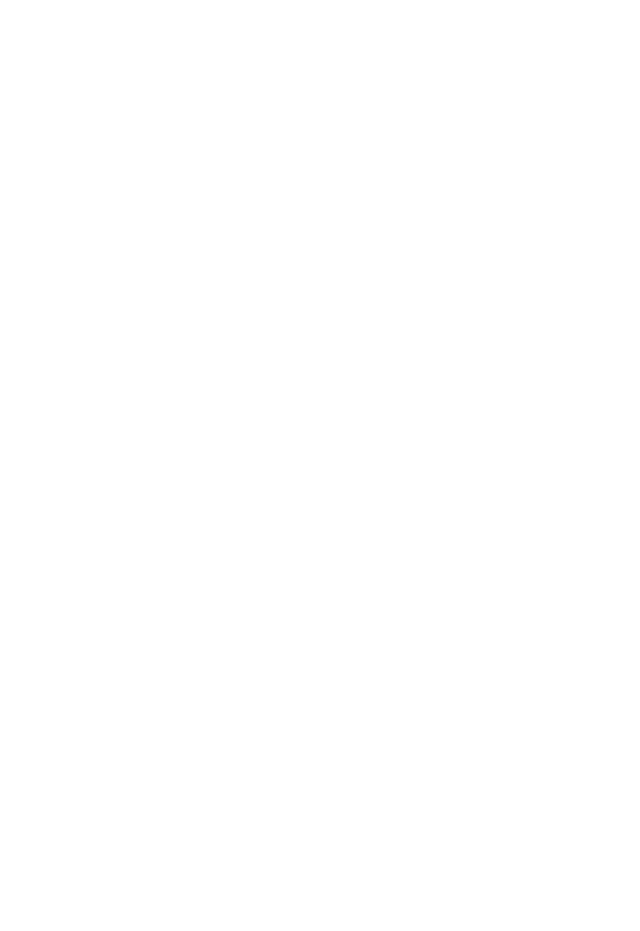
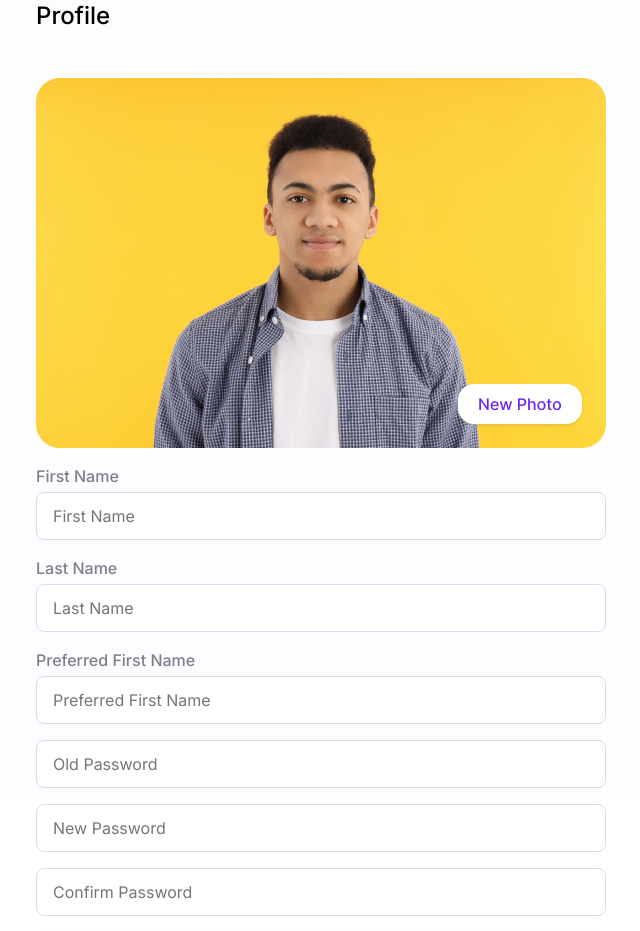
Before and after one commit to rukshonarad/projectify-app-ui, a React (Create React App) app: page / in a window 1280 px wide. Shown: the top 931 px of the page, without its empty margins (471-1111 px from the left). Before the commit the page ends 800 px from the top, so only its background shows below. Built offline with nearby package versions, Linux system fonts and the light colour scheme.

Commit message:
Implement profile page

```diff
--- a/src/App.tsx
+++ b/src/App.tsx
@@ -1,8 +1,7 @@
-import { UpdatePassword } from "./pages";
-import { DefaultPageWrapper } from "./pages/components/default-page-wrapper/Default-page-wrapper";
+import { Profile } from "./pages";
 
 const App = () => {
-    return <></>;
+    return <Profile />;
 };
 
 export { App };
--- a/src/pages/default-pages/personal-tasks/Personal-tasks.tsx
+++ b/src/pages/default-pages/personal-tasks/Personal-tasks.tsx
@@ -2,7 +2,7 @@
 import { DefaultPageWrapper } from "../../components";
 
 import "./Personal-tasks.css";
-import image from "../../../assets/images/personal-tasks.svg";
+import image from "../../../assets/images/task.svg";
 
 const personalTasks = [
     {
--- a/src/pages/default-pages/projects/Projects.tsx
+++ b/src/pages/default-pages/projects/Projects.tsx
@@ -2,7 +2,7 @@
 import { DefaultPageWrapper } from "../../components";
 
 import "./Projects.css";
-import image from "../../../assets/images/projects.svg";
+import image from "../../../assets/images/project.svg";
 
 const projects = [
     {
--- a/src/pages/default-pages/team-members/Team-members.tsx
+++ b/src/pages/default-pages/team-members/Team-members.tsx
@@ -2,7 +2,7 @@
 import { DefaultPageWrapper } from "../../components";
 
 import "./Team-members.css";
-import image from "../../../assets/images/team-members.svg";
+import image from "../../../assets/images/team.png";
 
 const teamMembers = [
     {
--- /dev/null
+++ b/src/pages/profile/Profile.css
@@ -0,0 +1,11 @@
+.profile {
+    margin: 0 auto;
+    max-width: 57rem;
+    display: flex;
+    flex-direction: column;
+    gap: var(--space-16);
+}
+
+.title {
+    margin-bottom: var(--space-30);
+}
--- /dev/null
+++ b/src/pages/profile/Profile.tsx
@@ -0,0 +1,120 @@
+import React, { useState, FC } from "react";
+
+import "./Profile.css";
+import { MainLayout } from "../components";
+import { Typography, Input, Button } from "../../design-system";
+import admin from "../../assets/images/admin1.png";
+
+type ProfileProps = {
+    imagePath?: string;
+    firstName?: string;
+    lastName?: string;
+    preferredFirstName?: string;
+    oldPassword?: string;
+    newPassword?: string;
+    confirmNewPassword?: string;
+};
+
+const Profile: FC<ProfileProps> = ({
+    imagePath,
+    firstName: propFirstName,
+    lastName: propLastName,
+    preferredFirstName: propPreferredName,
+    oldPassword,
+    newPassword,
+    confirmNewPassword
+}) => {
+    const [firstName, setFirstName] = useState<string>("");
+    const [lastName, setLastName] = useState<string>("");
+    const [preferredName, setPreferredName] = useState<string>("");
+
+    const handleOnChangeFirstName = (value: string) => {
+        setFirstName(value);
+    };
+
+    const handleOnChangeLastName = (value: string) => {
+        setLastName(value);
+    };
+
+    const handleOnChangeName = (value: string) => {
+        setPreferredName(value);
+    };
+
+    return (
+        <MainLayout>
+            <form className="profile">
+                <Typography
+                    variant="h6"
+                    weight="medium"
+                    align="left"
+                    className="title"
+                >
+                    Profile
+                </Typography>
+                <img src={admin} alt={`${firstName} ${lastName}`} />
+                <Input
+                    labelText="First Name"
+                    type="text"
+                    placeholder="First Name"
+                    value={firstName}
+                    onChange={handleOnChangeFirstName}
+                    shape="rounded"
+                    size="lg"
+                />
+                <Input
+                    labelText="Last Name"
+                    type="text"
+                    placeholder="Last Name"
+                    value={lastName}
+                    onChange={handleOnChangeLastName}
+                    shape="rounded"
+                    size="lg"
+                />
+                <Input
+                    labelText="Preferred First Name"
+                    type="text"
+                    placeholder="Preferred First Name"
+                    value={preferredName}
+                    onChange={handleOnChangeName}
+                    shape="rounded"
+                    size="lg"
+                />
+                <Input
+                    type="password"
+                    placeholder="Old Password"
+                    value={preferredName}
+                    onChange={handleOnChangeName}
+                    shape="rounded"
+                    size="lg"
+                />
+                <Input
+                    type="password"
+                    placeholder="New Password"
+                    value={preferredName}
+                    onChange={handleOnChangeName}
+                    shape="rounded"
+                    size="lg"
+                />
+                <Input
+                    type="password"
+                    placeholder="Confirm Password"
+                    value={preferredName}
+                    onChange={handleOnChangeName}
+                    shape="rounded"
+                    size="lg"
+                />
+                <Button
+                    color="primary"
+                    size="lg"
+                    shape="rounded"
+                    disabled={true}
+                    fullWidth={true}
+                >
+                    Update
+                </Button>
+            </form>
+        </MainLayout>
+    );
+};
+
+export { Profile };
```
Also changed, not shown: src/pages/default-pages/stories/Stories.tsx (+1 -1 lines), src/pages/index.ts (+3 -4 lines), src/assets/images/admin1.png (added).
